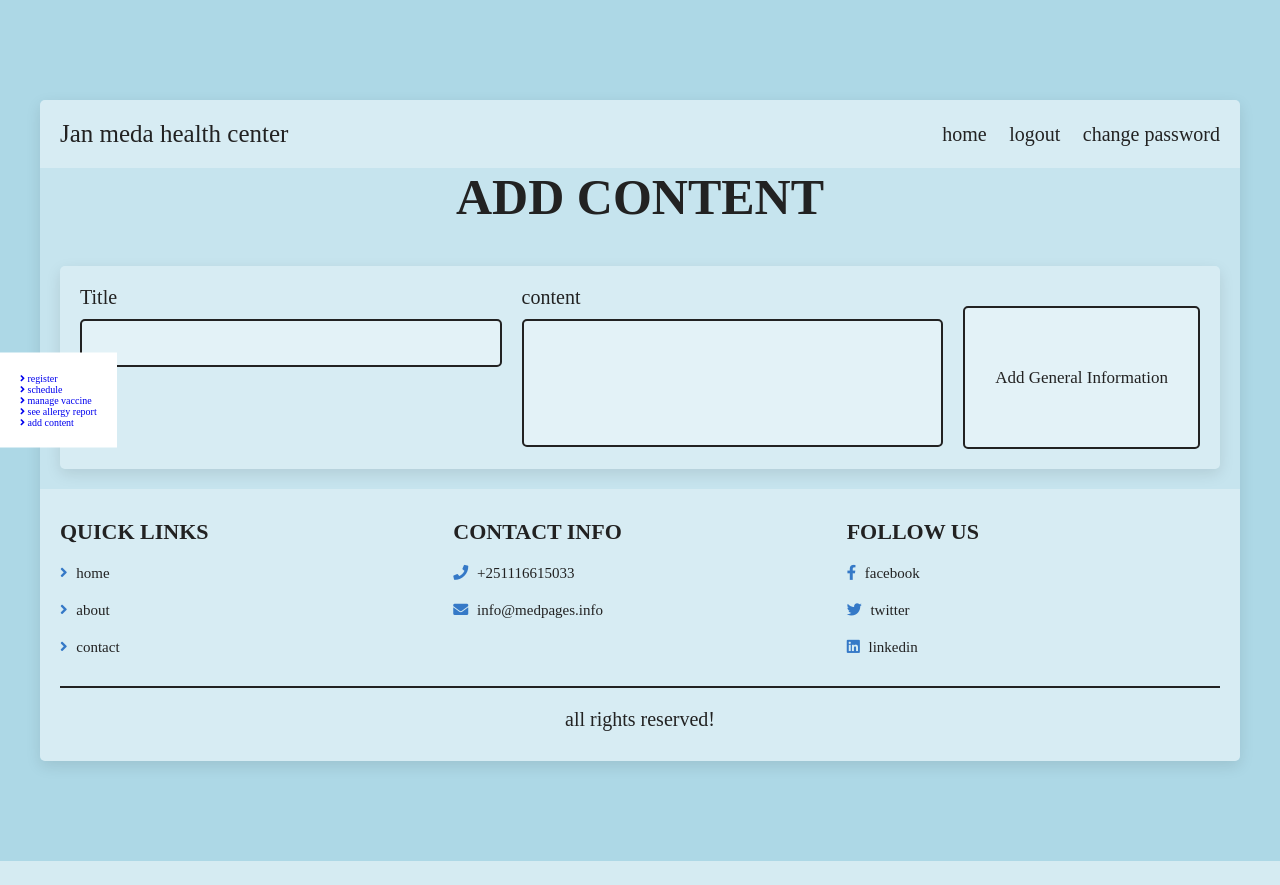
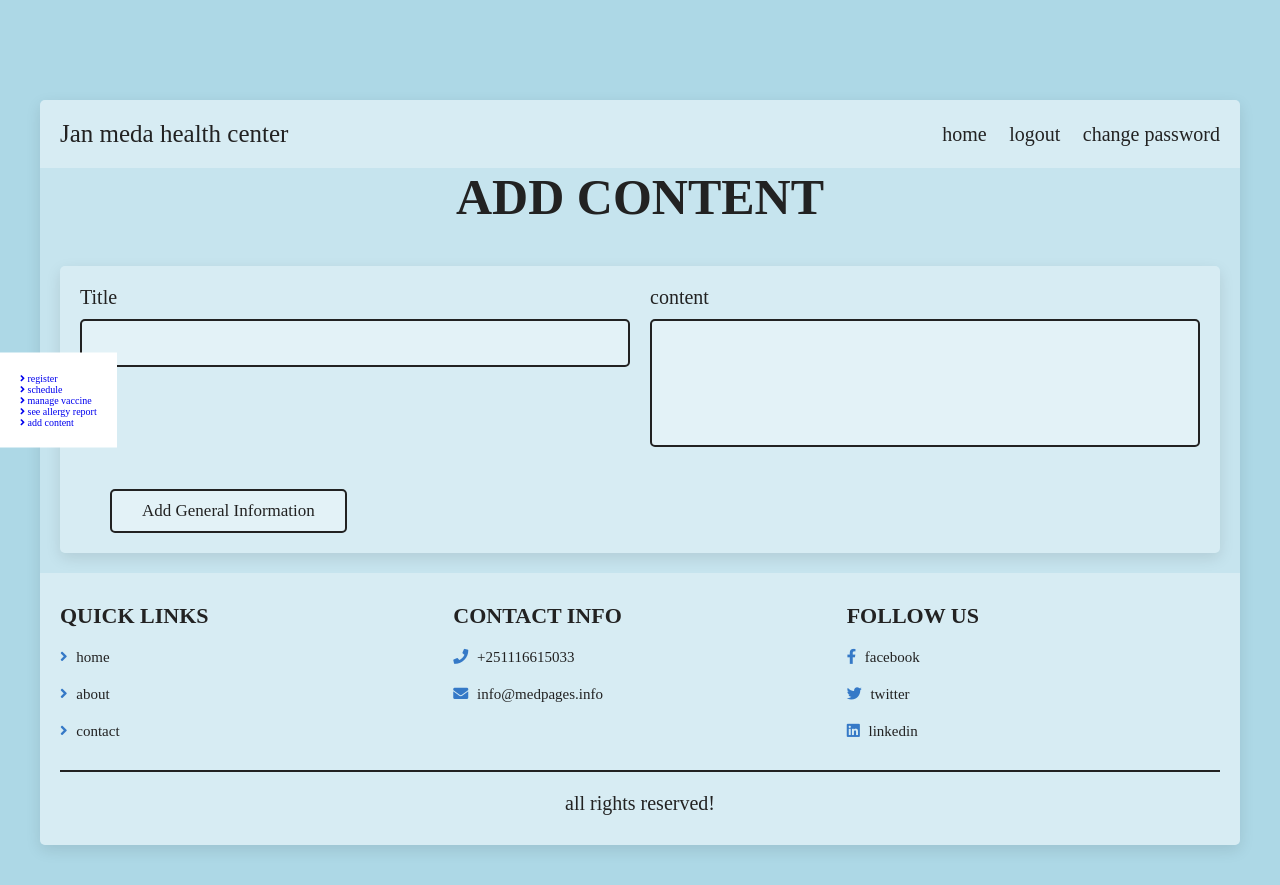
Before and after one commit to lensesorsa/lense, a PHP site: page /content.php in a window 1280 px wide. Shown: the top 885 px of the page. Before the commit the page ends 861 px from the top, so only its background shows below. Run offline with PHP 8.4, Linux system fonts and the light colour scheme; data that the repository does not hold is empty.

Commit message:
Update Style.css

```diff
--- a/css/Style.css
+++ b/css/Style.css
@@ -683,9 +683,9 @@ section{
       letter-spacing: 1px;
     }
      */
-     /* .btn{
+     .btn{
       margin-left: 30px;
      }
     .btn:hover {
       background-color: #161818;
-    } */
+    }
```
